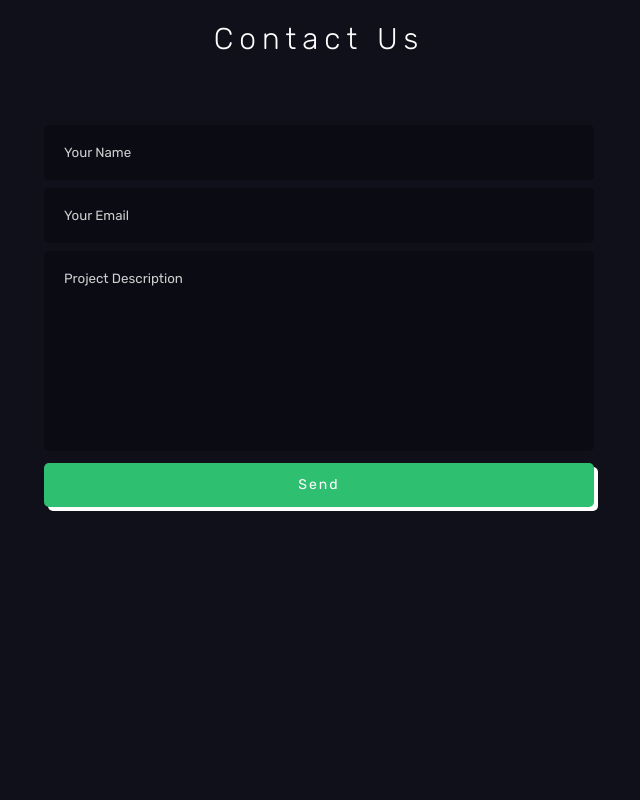
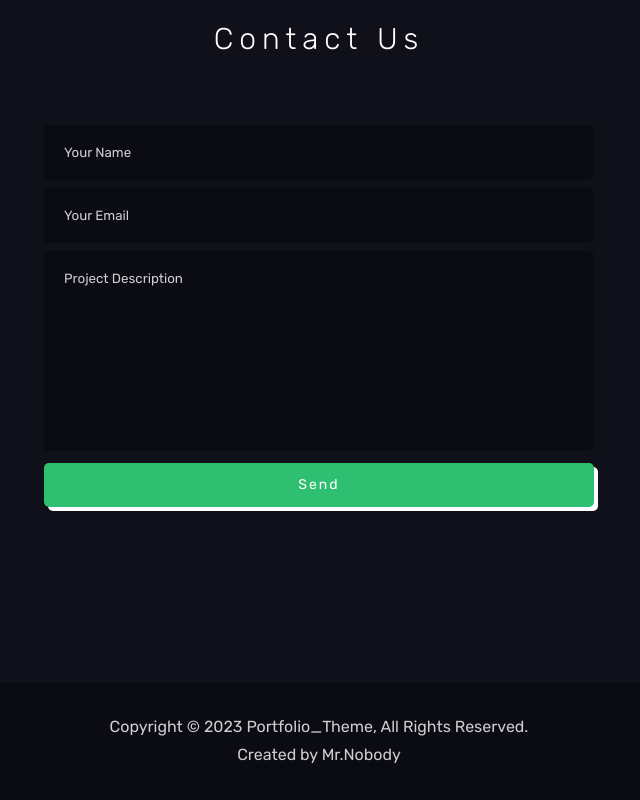
Before and after one commit to matador7495/Portfolio-Website-Responsive, a plain HTML site: page index.html in a window 1280 px wide. Shown: the part 5691-6491 px from the top of the page, without its empty margins (321-961 px from the left). Before the commit the page ends 6326 px from the top, so only its background shows below. Drawn offline with nearby package versions, Linux system fonts and the light colour scheme.

Commit message:
copyright

```diff
--- a/index.html
+++ b/index.html
@@ -215,6 +215,13 @@
         </form>
       </div>
     </section>
+    <!-- copyright -->
+    <div class="copyright">
+      <p>
+        Copyright © 2023 Portfolio_Theme, All Rights Reserved. <br />
+        Created by Mr.Nobody
+      </p>
+    </div>
     <!-- link to js -->
     <script src="script.js"></script>
   </body>
--- a/style.css
+++ b/style.css
@@ -378,3 +378,12 @@ form .send-btn:hover {
     color: var(--main-color);
     box-shadow: 4px 4px var(--main-color);
 }
+
+.copyright {
+    text-align: center;
+    padding: 30px;
+    color: var(--2nd-main-color);
+    background-color: #0b0b13;
+    margin-top: 3rem;
+    line-height: 1.8rem;
+}
```
